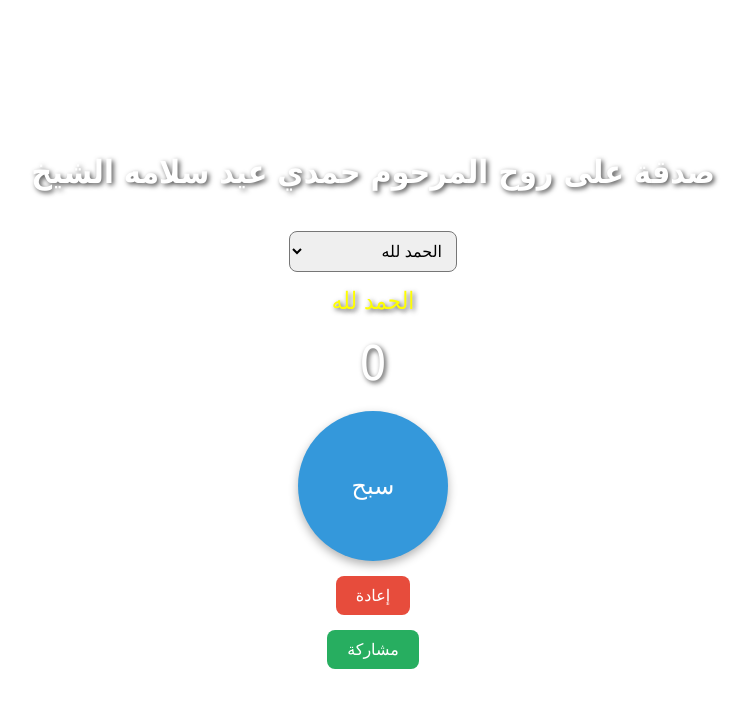
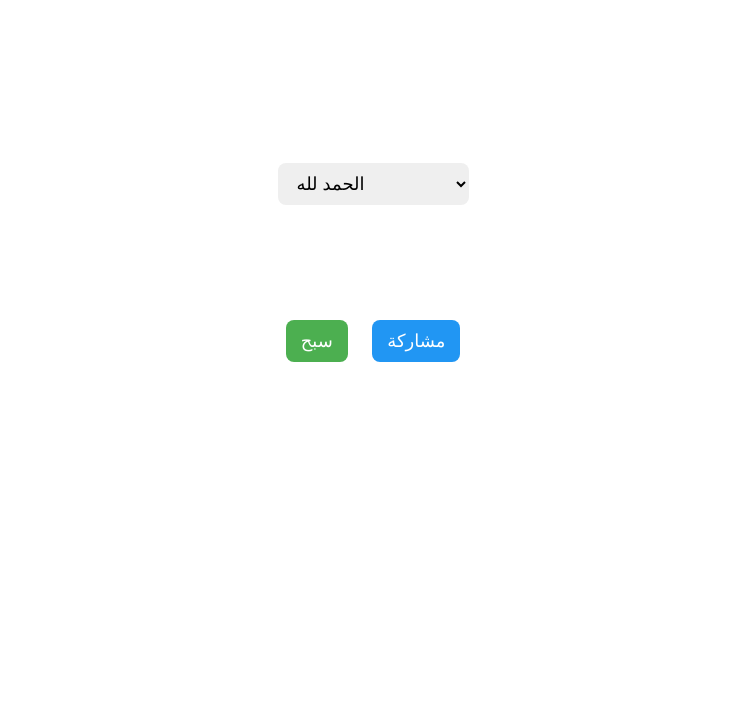
Before and after one commit to marawanwalieed/tasbeeh, a plain HTML site: page index.html in a window 1280 px wide. Shown: the whole page, without its empty margins (267-1016 px from the left). Drawn offline with Linux system fonts and the light colour scheme.

Commit message:
Add files via upload

```diff
--- a/index.html
+++ b/index.html
@@ -1,139 +1,88 @@
 <!DOCTYPE html>
-<html lang="ar" dir="rtl">
+<html lang="ar">
 <head>
   <meta charset="UTF-8">
+  <meta name="viewport" content="width=device-width, initial-scale=1.0">
   <title>سبحة إلكترونية</title>
   <style>
     body {
-      font-family: 'Tahoma', sans-serif;
-      text-align: center;
-      height: 100vh;
-      display: flex;
-      flex-direction: column;
-      justify-content: center;
-      align-items: center;
       margin: 0;
+      padding: 0;
+      font-family: 'Cairo', sans-serif;
       background: url('background.jpg') no-repeat center center fixed;
       background-size: cover;
+      color: white;
+      text-align: center;
     }
-
+    .container {
+      margin-top: 100px;
+    }
     h1 {
-      color: white;
-      text-shadow: 2px 2px 5px rgba(0,0,0,0.7);
+      font-size: 28px;
       margin-bottom: 20px;
     }
-
+    select, button {
+      padding: 10px 15px;
+      font-size: 18px;
+      margin: 10px;
+      border-radius: 8px;
+      border: none;
+    }
     #counter {
-      font-size: 3rem;
+      font-size: 48px;
       margin: 20px 0;
-      color: #fff;
-      text-shadow: 2px 2px 5px rgba(0,0,0,0.7);
     }
-
-    #tasbeeh-btn {
-      width: 150px;
-      height: 150px;
-      border-radius: 50%;
-      border: none;
-      background: #3498db;
+    .tasbeeh-btn {
+      background: #4CAF50;
       color: white;
-      font-size: 1.5rem;
       cursor: pointer;
-      box-shadow: 0px 4px 10px rgba(0,0,0,0.3);
-      transition: transform 0.2s;
     }
-
-    #tasbeeh-btn:active {
-      transform: scale(0.9);
-      background: #2980b9;
-    }
-
-    .reset, .share {
-      margin-top: 15px;
-      padding: 10px 20px;
-      border: none;
+    .share-btn {
+      background: #2196F3;
       color: white;
-      font-size: 1rem;
       cursor: pointer;
-      border-radius: 8px;
-    }
-
-    .reset {
-      background: #e74c3c;
-    }
-
-    .share {
-      background: #27ae60;
-    }
-
-    #zekr-select {
-      margin-top: 20px;
-      padding: 10px;
-      font-size: 1rem;
-      border-radius: 8px;
-    }
-
-    #chosen-zekr {
-      margin-top: 15px;
-      font-size: 1.5rem;
-      color: yellow;
-      text-shadow: 2px 2px 5px rgba(0,0,0,0.7);
     }
   </style>
 </head>
 <body>
-  <h1>صدقة على روح المرحوم حمدي عيد سلامه الشيخ</h1>
+  <div class="container">
+    <h1>صدقة على روح المرحوم حمدي عيد سلامة الشيخ</h1>
 
-  <select id="zekr-select">
-    <option value="الحمد لله">الحمد لله</option>
-    <option value="أستغفر الله العظيم">أستغفر الله العظيم</option>
-    <option value="الله أكبر">الله أكبر</option>
-  </select>
+    <!-- الكومبو بوكس -->
+    <select id="zikrSelect">
+      <option value="الحمد لله">الحمد لله</option>
+      <option value="استغفر الله العظيم">استغفر الله العظيم</option>
+      <option value="الله أكبر">الله أكبر</option>
+    </select>
 
-  <div id="chosen-zekr">الحمد لله</div>
+    <!-- العداد -->
+    <div id="counter">0</div>
 
-  <div id="counter">0</div>
-  <button id="tasbeeh-btn">سبح</button>
-  <button class="reset" onclick="resetCounter()">إعادة</button>
-  <button class="share" onclick="shareCounter()">مشاركة</button>
+    <!-- زر التسبيح -->
+    <button class="tasbeeh-btn" onclick="incrementCounter()">سبح</button>
+
+    <!-- زر المشاركة -->
+    <button class="share-btn" onclick="shareLink()">مشاركة</button>
+  </div>
 
   <script>
-    let count = localStorage.getItem("tasbeehCount") || 0;
-    let currentZekr = localStorage.getItem("zekr") || "الحمد لله";
+    let count = 0;
 
-    document.getElementById("counter").innerText = count;
-    document.getElementById("chosen-zekr").innerText = currentZekr;
-    document.getElementById("zekr-select").value = currentZekr;
-
-    document.getElementById("tasbeeh-btn").addEventListener("click", () => {
+    function incrementCounter() {
       count++;
       document.getElementById("counter").innerText = count;
-      localStorage.setItem("tasbeehCount", count);
-    });
-
-    function resetCounter() {
-      count = 0;
-      document.getElementById("counter").innerText = count;
-      localStorage.setItem("tasbeehCount", count);
     }
 
-    document.getElementById("zekr-select").addEventListener("change", (e) => {
-      currentZekr = e.target.value;
-      document.getElementById("chosen-zekr").innerText = currentZekr;
-      localStorage.setItem("zekr", currentZekr);
-    });
-
-    function shareCounter() {
-      const message = أنا قلت (${currentZekr}) ${count} مرة.\nصدقة على روح المرحوم حمدي عيد سلامه الشيخ.;
-
+    function shareLink() {
+      const shareData = {
+        title: 'سبحة إلكترونية',
+        text: 'جرب السبحة الإلكترونية صدقة على روح المرحوم حمدي عيد سلامة الشيخ',
+        url: 'https://marawanwalieed.github.io/tasbeeh/'
+      };
       if (navigator.share) {
-        navigator.share({
-          title: 'سبحة إلكترونية',
-          text: message,
-          url: window.location.href
-        });
+        navigator.share(shareData).catch(console.error);
       } else {
-        alert("المشاركة غير مدعومة في هذا المتصفح.\nالنص:\n" + message);
+        alert("المتصفح لا يدعم المشاركة التلقائية. انسخ الرابط: " + shareData.url);
       }
     }
   </script>
```
